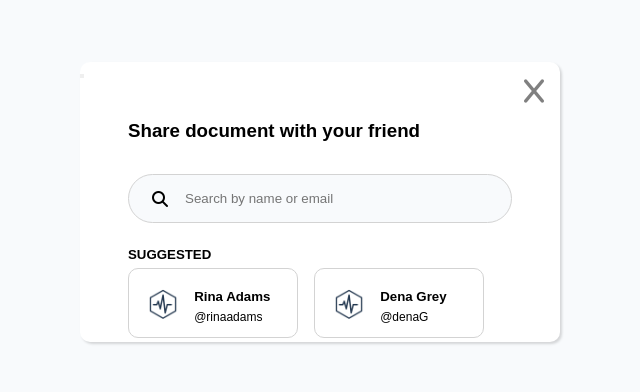
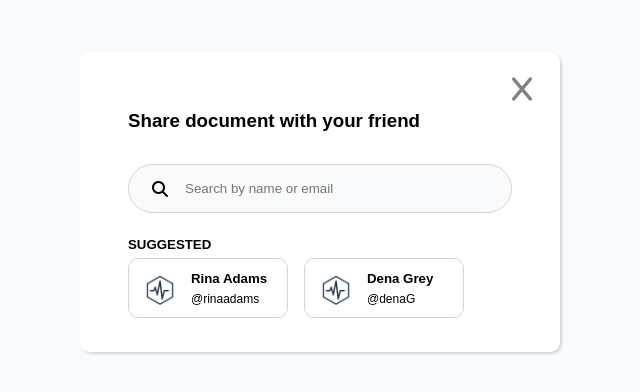
Before and after one commit to eobcre/share-card, a website built with Vite: page index.html in a window 1280 px wide. Shown: the part 198-590 px from the top of the page, without its empty margins (320-960 px from the left). Built offline with nearby package versions, Linux system fonts and the light colour scheme.

Commit message:
code refactor

```diff
--- a/src/style.css
+++ b/src/style.css
@@ -13,6 +13,10 @@
   font-family: Arial, san-serif;
 }
 
+body {
+  display: none;
+}
+
 #app {
   display: grid;
   place-items: center;
@@ -26,13 +30,18 @@
   border-radius: 10px;
   box-shadow: rgba(0, 0, 0, 0.15) 1.95px 1.95px 2.6px;
   width: 480px;
-  height: 280px;
+  height: 300px;
+}
+
+button {
+  background-color: transparent;
+  border: none;
 }
 
 .close-icon {
   position: absolute;
-  top: 16px;
-  right: 16px;
+  top: 24px;
+  right: 28px;
   color: var(--color-gray);
 }
 
@@ -46,7 +55,7 @@ h3 {
   position: relaive;
 }
 
-.search-container input {
+input {
   background-color: var(--color-lightwhite);
   border: 1px solid var(--color-lightgray);
   border-radius: 30px;
@@ -55,7 +64,7 @@ h3 {
   width: 24rem;
 }
 
-.search-container .search-icon {
+.search-icon {
   position: absolute;
   left: 4.5rem;
 }
@@ -65,7 +74,7 @@ h3 {
   padding: 1.5rem 1rem 1rem 3rem;
 }
 
-.suggested-container h5 {
+h5 {
   padding-bottom: 0.4rem;
 }
 
@@ -75,16 +84,22 @@ h3 {
   text-transform: none;
 }
 
-.box-container .box {
+.box {
   display: flex;
   gap: 1rem;
   border: 1px solid var(--color-lightgray);
   border-radius: 10px;
-  padding: 1.2rem;
-  width: 170px;
-  height: 70px;
+  padding: 1rem;
+  width: 160px;
+  height: 60px;
 }
 
-.box-container .name {
+.box-detail {
+  display: flex;
+  flex-direction: column;
+  justify-content: center;
+}
+
+.name {
   font-size: 12px;
 }
```
